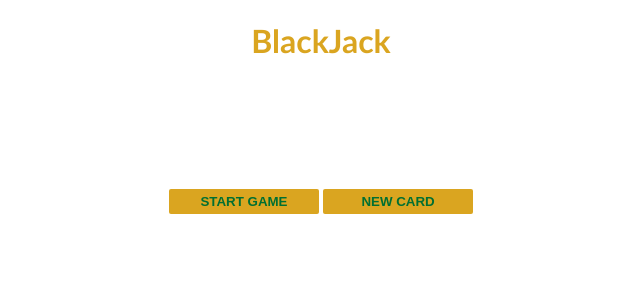
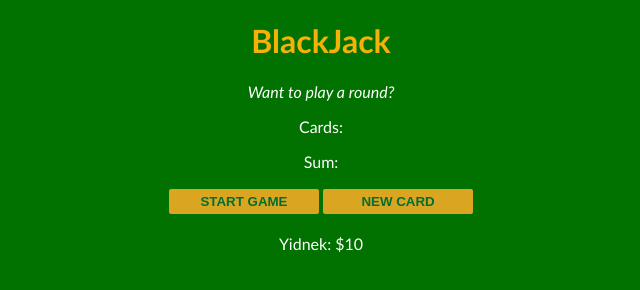
Before and after one commit to Yidnek-T/BlackJack_Game, a plain HTML site: page index.html in a window 1280 px wide. Shown: the whole page, without its empty margins (319-959 px from the left). Drawn offline with Linux system fonts and the light colour scheme.

Commit message:
index.css

```diff
--- a/index.css
+++ b/index.css
@@ -1,21 +1,19 @@
 body{
     font-family: 'Trebuchet MS', 'Lucida Sans Unicode', 'Lucida Grande', 'Lucida Sans',
     Arial, sans-serif;
-    background-image: url(images/greennn.jpg);
+    background-image: url(greennn.jpg);
     background-size: cover;
     text-align: center;
     color: white;
 }
 
 h1{
-    color: goldenrod;
+    color: rgb(245, 177, 7);
 }
 
 #message-el{
     font-style: italic;
 }
-
-
 
 
 
```
